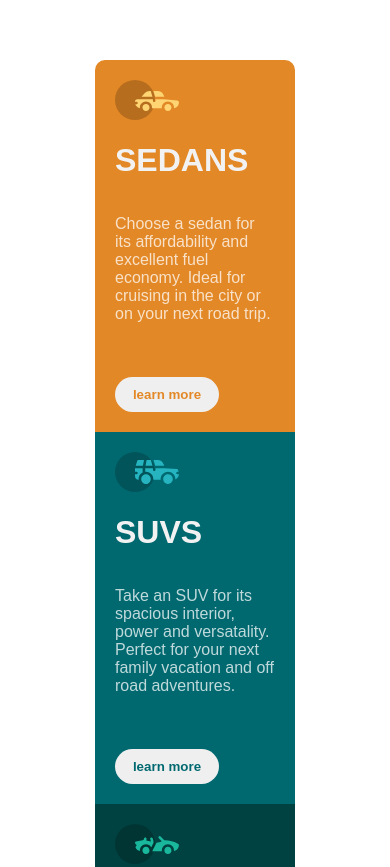
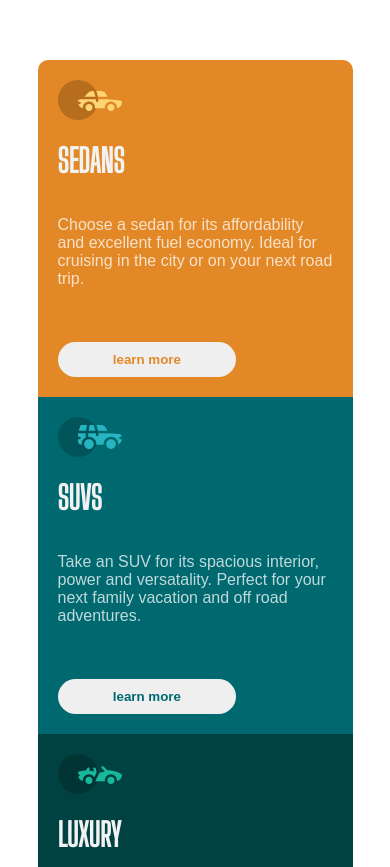
Before and after one commit to Hikmahadet/3-column-preview-card-component-main-, a plain HTML site: page index.html in a window 390 px wide. Shown: the top 867 px of the page. Drawn offline with Linux system fonts and the light colour scheme.

Commit message:
height removed,width given in percentage, font style changed

```diff
--- a/index.html
+++ b/index.html
@@ -14,7 +14,9 @@
     .attribution { font-size: 11px; text-align: center; }
     .attribution a { color: hsl(228, 45%, 44%); }
   </style>
-
+  <link rel="preconnect" href="https://fonts.googleapis.com">
+  <link rel="preconnect" href="https://fonts.gstatic.com" crossorigin>
+  <link href="https://fonts.googleapis.com/css2?family=Big+Shoulders+Display&display=swap" rel="stylesheet">
 </head>
 
 <body>
@@ -25,7 +27,7 @@
       <img src="./images/icon-sedans.svg" alt="image of a car">
       <br>
       <br>
-      <h1>SEDANS</h1>
+      <h1 class="bs">SEDANS</h1>
       <br>
       <br>
     <p>Choose a sedan for its affordability and excellent fuel economy. Ideal for cruising in the city  or on your next road trip.</p>
@@ -41,7 +43,7 @@
     <img src="./images/icon-suvs.svg" alt="image of a car">
     <br>
     <br>
-    <h1>SUVS</h1>
+    <h1 class="bs">SUVS</h1>
     <br>
     <br>
   <p>Take an SUV for its spacious interior, power and versatality. Perfect for your next family vacation and off road adventures.</p>
@@ -50,14 +52,14 @@
   <br>
   <button class = "svbtn">
     <b>learn more</b>
-  </button>
+ </button>
  </div>
 
  <div class="thirdbox">
   <img src="./images/icon-luxury.svg" alt="image of a car">
   <br>
   <br>
-  <h1>LUXURY</h1>
+  <h1 class="bs">LUXURY</h1>
   <br>
   <br>
 <p>Cruise in the best car brands without the bloated prices.Enjoy the enhanced comfort of a luxury rental and arrive in style.</p>
--- a/style.css
+++ b/style.css
@@ -3,16 +3,13 @@
     padding: 0px;
     box-sizing: border-box;
 }
-  @import url('https://fonts.googleapis.com/css2?family=Kumbh+Sans:wght@400;700&family=Lexend+Deca&family=Outfit:wght@300;400;600&family=Red+Hat+Display:wght@400;700;900&display=swap');
-  @import url('https://fonts.googleapis.com/css2?family=Big+Shoulders+Display:wght@700&family=Kumbh+Sans:wght@400;700&family=Lexend+Deca&family=Outfit:wght@300;400;600&family=Red+Hat+Display:wght@400;700;900&display=swap');
+@import url('https://fonts.googleapis.com/css2?family=Big+Shoulders+Display&display=swap');
+
+
 
   body{
     background-color: white;
-    font-family: 'Big Shoulders Display', sans-serif;
-    font-family: 'Kumbh Sans', sans-serif;
     font-family: 'Lexend Deca', sans-serif;
-    font-family: 'Outfit', sans-serif;
-    font-family: 'Red Hat Display', sans-serif;
     display: grid;
     place-items: center;
     margin-top: 60px;
@@ -42,9 +39,7 @@ button:hover{
     height: 100%
 }
 
-h1{
-    color:hsl(0, 0%, 95%) ;
-}
+
 
 p{
     color: hsla(0, 0%, 100%, 0.75);
@@ -54,7 +49,6 @@ p{
 
 .main{
     display: flex;
-    height: 400px;
 
 
 }
@@ -65,9 +59,9 @@ p{
     padding: 20px;
 
 }
-
-h1{
+.bs{
     color:hsl(0, 0%, 95%) ;
+    font-family: 'Big Shoulders Display', sans-serif;
 }
 
 p{
@@ -84,9 +78,7 @@ p{
     border-radius: 0px 10px 10px 0px;
 }
 
-h1{
-    color:hsl(0, 0%, 95%) ;
-}
+
 
 p{
     color: hsla(0, 0%, 100%, 0.75);
@@ -114,8 +106,13 @@ p{
 
 }
 
-
-@media (max-width:425px) {
+@media (max-width:769px) {
+    .main{
+        padding-left: 20px;
+        padding-right: 20px;
+    }
+}
+@media (max-width:500px) {
     .main{
         flex-wrap: nowrap;
         flex-direction: column;
@@ -124,13 +121,19 @@ p{
         border-radius: 0%;
         border-top-right-radius: 10px;
         border-top-left-radius: 10px;
+        width: 90%;
+        margin: auto;
     }
     .secondbox{
         border-radius: 0%;
+        width: 90%;
+        margin: auto;
     }
     .thirdbox{
         border-radius: 0%;
         border-bottom-left-radius: 10px;
         border-bottom-right-radius: 10px;
+        width: 90%;
+        margin: auto;
     }
 }
```
